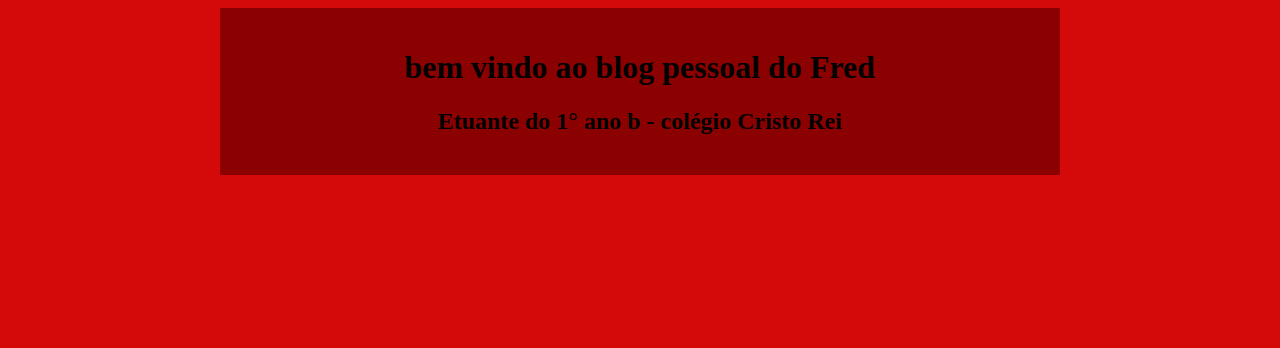
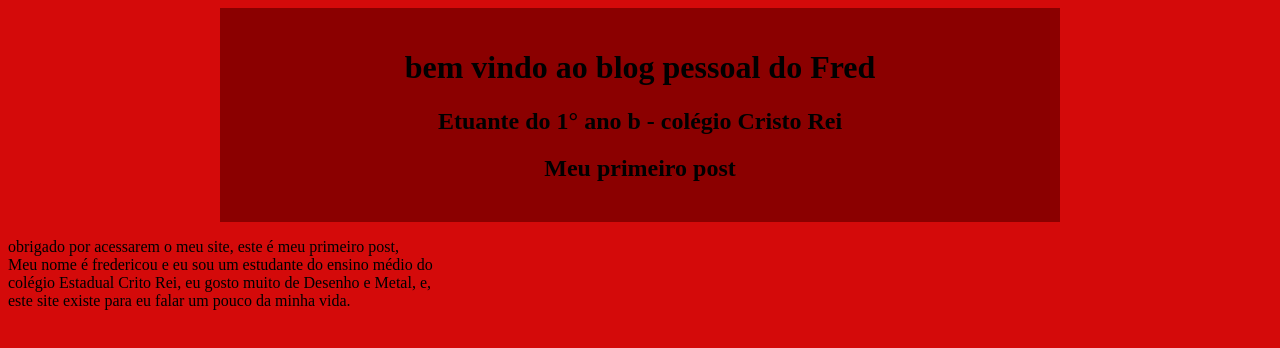
Before and after one commit to fredericopadua-prog/teste-fred-1b, a plain HTML site: page index.html in a window 1280 px wide. Drawn offline with Linux system fonts and the light colour scheme.

Commit message:
criado o meu primeio post

```diff
--- a/index.html
+++ b/index.html
@@ -10,7 +10,16 @@
     <header>
         <h1>bem vindo ao blog pessoal do Fred</h1>
         <h2>Etuante do 1° ano b - colégio Cristo Rei</h2>
-
+<main>
+    <h2>Meu primeiro post</h2>
+</main>
     </header>
+    <article>
+        <p>obrigado por acessarem o meu site, este é meu primeiro post, <br>
+         Meu nome é fredericou e eu sou um estudante do ensino médio do <br>
+         colégio Estadual Crito Rei, eu gosto muito de Desenho e Metal, e, <br>
+         este site existe para eu falar um pouco da minha vida.
+        </p>
+    </article>
 </body>
 </html>
```
